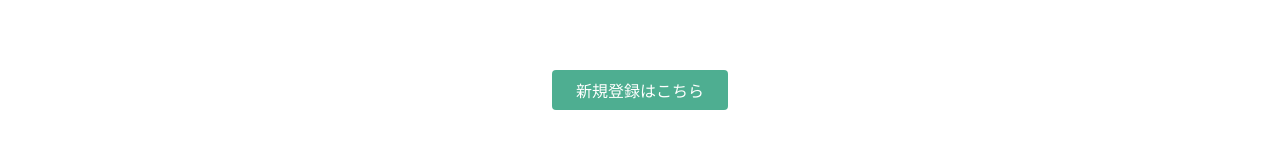
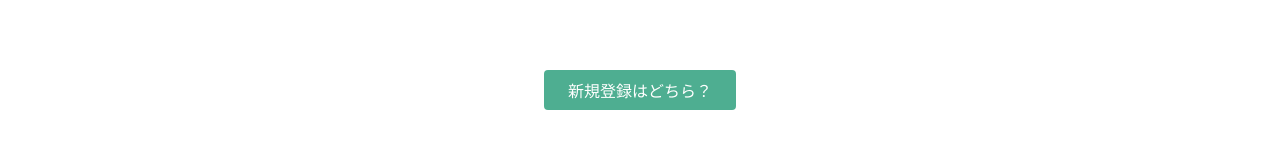
Before and after one commit to SrKr4696/SrKr4696.github.io, a plain HTML site: page index.html in a window 1280 px wide. Shown: the part 362-522 px from the top of the page. Drawn offline with Linux system fonts and the light colour scheme.

Commit message:
Update index.html

```diff
--- a/index.html
+++ b/index.html
@@ -26,7 +26,7 @@
       <h1>LEARN TO CODE.<br>LEARN TO BE CREATIVE.</h1>
       <p>Progateはオンラインプログラミング学習サービスです。<br>初心者にもやさしいスライドとレッスンで、ウェブサービスを作りながらプログラミングを学んでいきましょう。</p>
       <div class="btn-wrapper">
-        <a href="#" class="btn signup">新規登録はこちら</a>
+        <a href="#" class="btn signup">新規登録はどちら？</a>
         <p>or</p>
         <a href="#" class="btn facebook"><span class="fa fa-facebook"></span>Facebookで登録</a>
         <a href="#" class="btn twitter"><span class="fa fa-twitter"></span>Twitterで登録</a>
```
